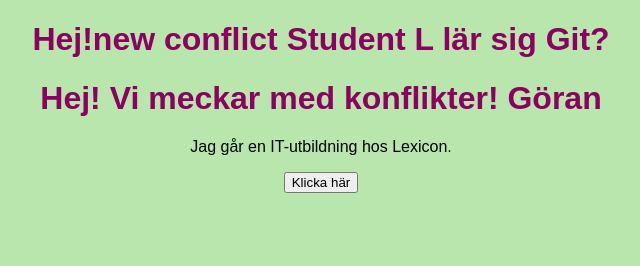
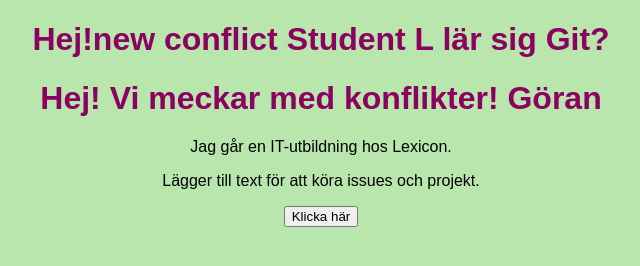
Before and after one commit to GoranWidlund/Grupp3Projekt1, a plain HTML site: page index.html in a window 1280 px wide. Shown: the whole page, without its empty margins (319-959 px from the left). Drawn offline with Linux system fonts and the light colour scheme.

Commit message:
Added text to index.html

```diff
--- a/index.html
+++ b/index.html
@@ -9,6 +9,7 @@
   <h1>Hej!new conflict Student L lär sig Git?</h1>
   <h1>Hej! Vi meckar med konflikter! Göran</h1>
   <p>Jag går en IT-utbildning hos Lexicon.</p>
+  <P>Lägger till text för att köra issues och projekt.</P>
   <button id="myButton">Klicka här</button>
   <script src="script.js"></script>
 </body>
```
